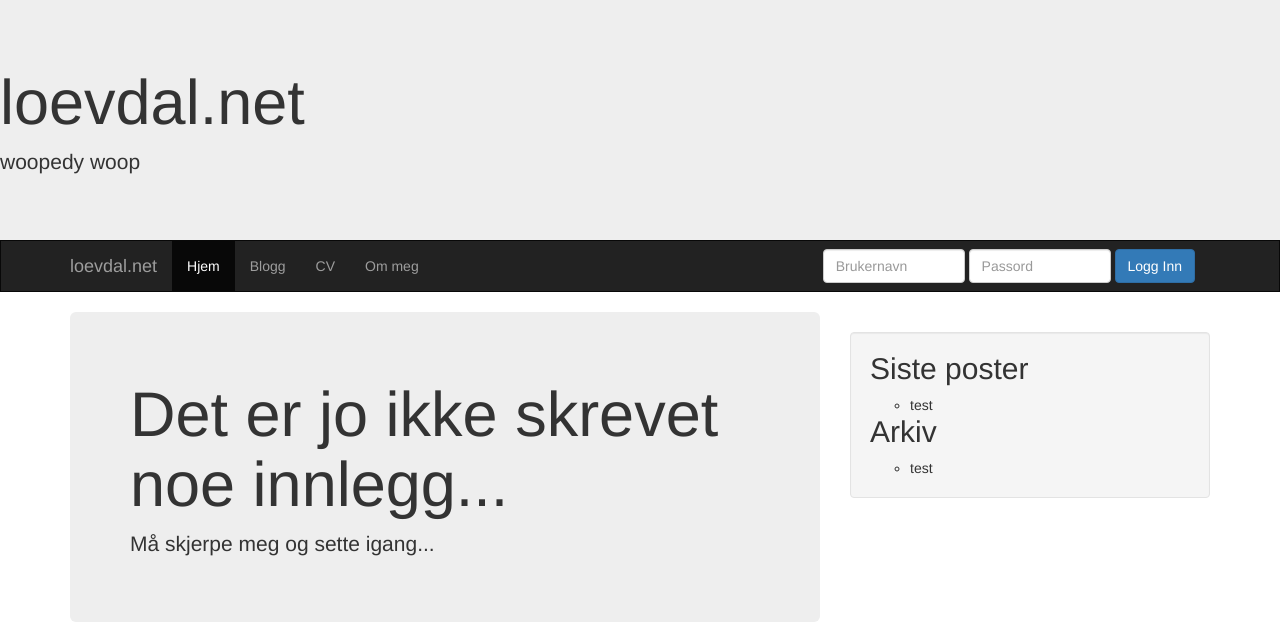
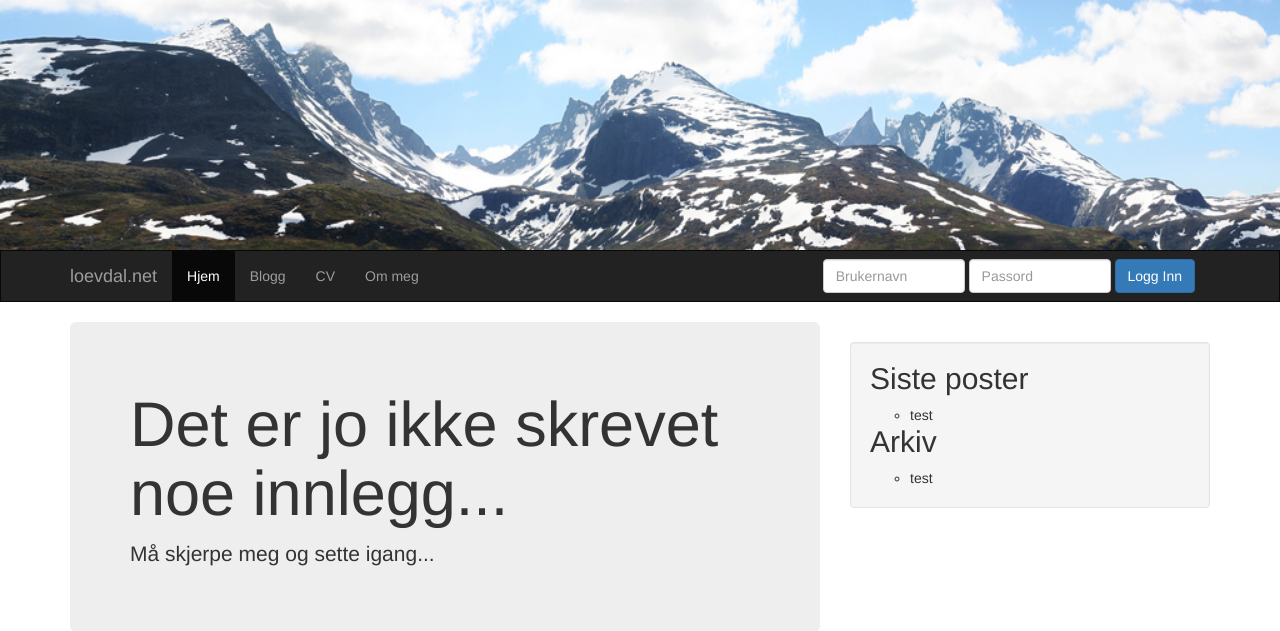
Before and after one commit to hakloev/old-hakloevno, a Django app: page / in a window 1280 px wide. Shown: the top 631 px of the page. Run offline with Django 3.2, Linux system fonts and the light colour scheme; data that the repository does not hold is empty; parts of the project's set-up code (start-up, migrations or seed data) failed here and were passed over; some libraries are stand-ins or nearby versions.

Commit message:
shit fixed

```diff
--- a/loevdalnet/static/css/style.css
+++ b/loevdalnet/static/css/style.css
@@ -5,6 +5,12 @@ header {
 
 .navbar {
     border-radius: 0px;
+}
+
+.pageheader {
+    height: 250px;
+    background: url(/static/images/jotun.jpg) center center no-repeat;
+    background-size: cover;
 }
 
 .pageheader .jumbotron {
--- a/loevdalnet/templates/index.html
+++ b/loevdalnet/templates/index.html
@@ -9,10 +9,6 @@
 <div class="pageheader">
     <div class="row">
         <div class="col-md-12">
-            <section class="jumbotron">
-                    <h1>loevdal.net</h1>
-                    <p>woopedy woop</p>
-            </section>
         </div>
     </div>
 </div>
```
Also changed, not shown: loevdalnet/static/images/jotun.jpg (added).
